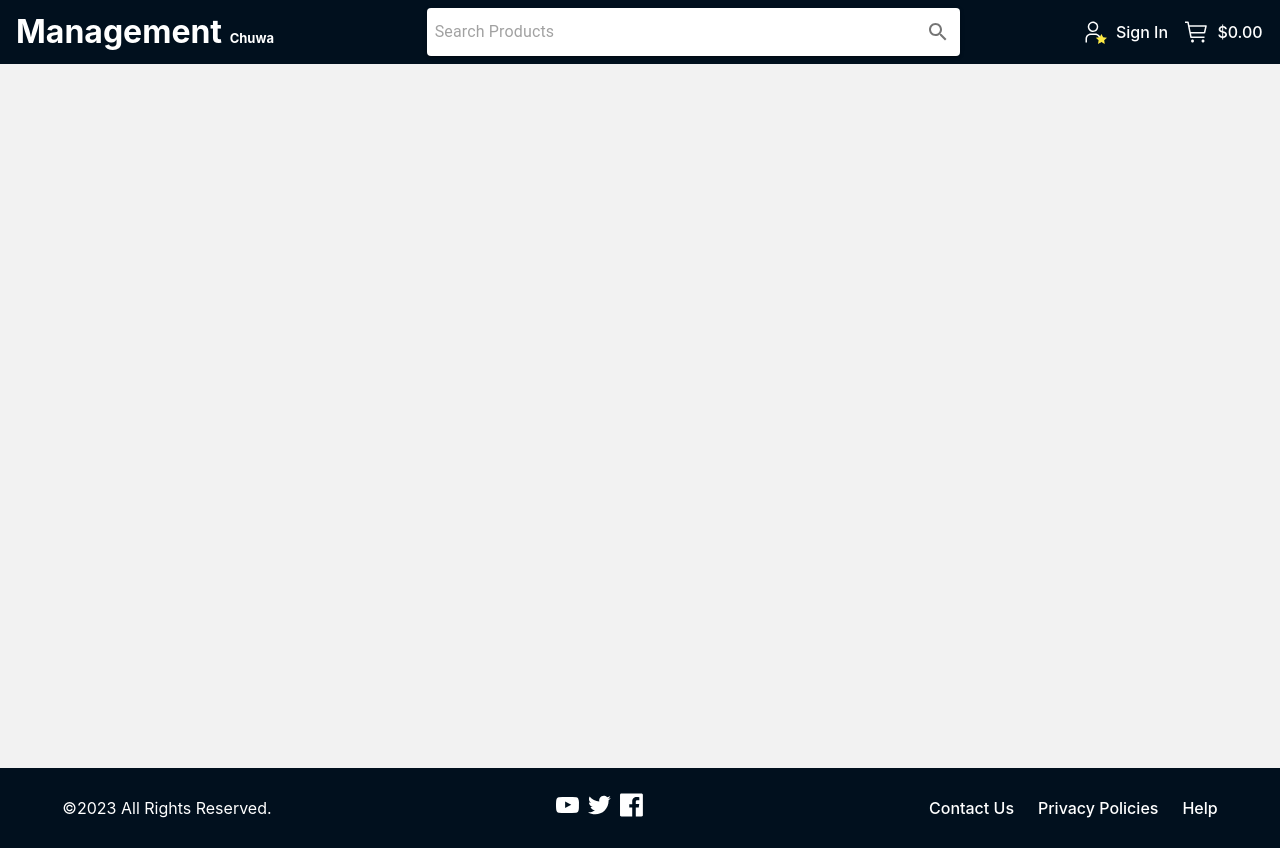
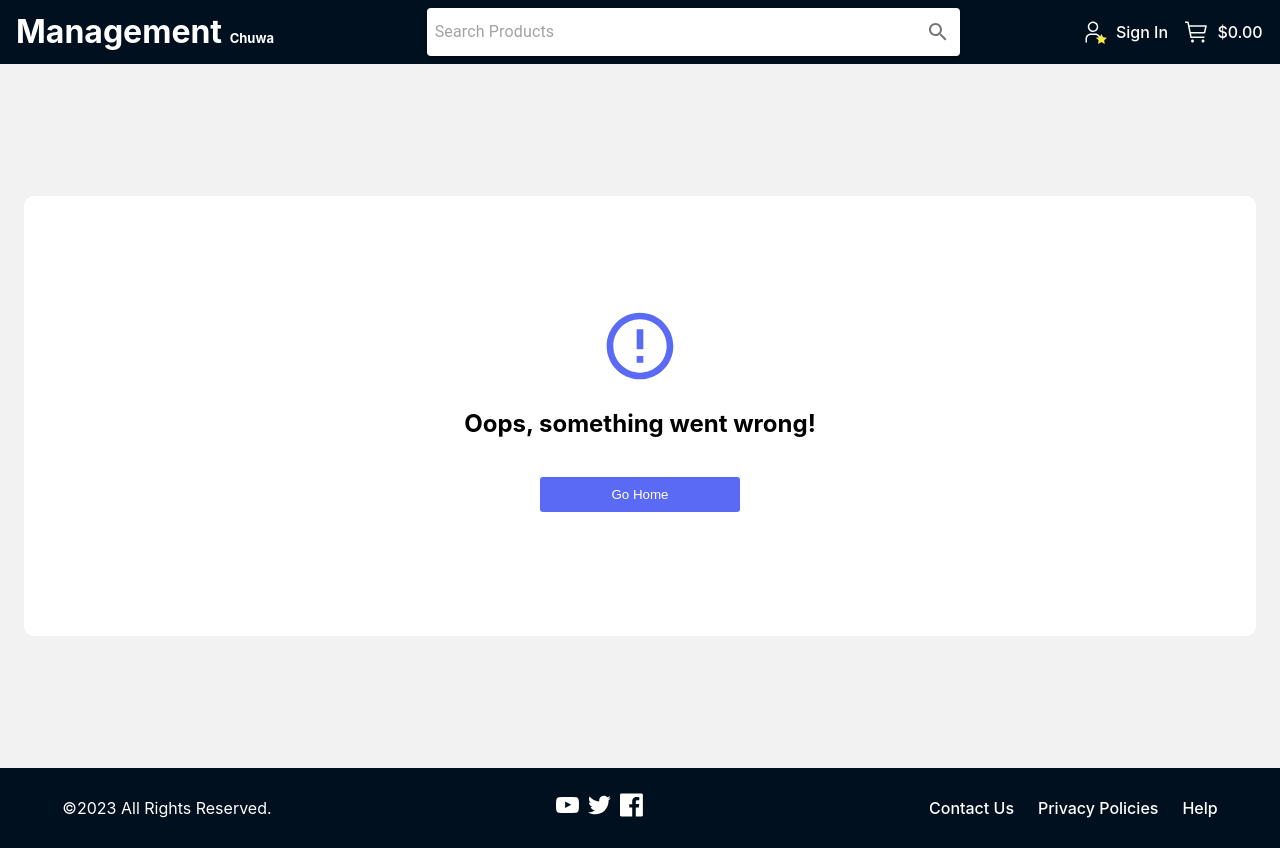
Before and after one commit to smudgebaby/Project1, a React (Vite) app in the folder product management system/: page / in a window 1280 px wide. Built offline with nearby package versions, Linux system fonts and the light colour scheme.

Commit message:
add error page

```diff
--- a/product management system/src/App.jsx
+++ b/product management system/src/App.jsx
@@ -4,6 +4,7 @@ import SignIn from './Pages/SignIn/SignIn.jsx'
 import SignUp from './Pages/SignUp/SignUp.jsx'
 import ResetPassword from './Pages/ResetPassword/ResetPassword.jsx'
 import Confirmation from './Pages/Confirmation/Confirmation.jsx'
+import Error from './Pages/Error/Error.jsx'
 import Header from './Components/Header.jsx';
 import Footer from './Components/Footer.jsx';
 import Products from './Pages/Products/Products.jsx';
@@ -68,6 +69,7 @@ function App() {
           <Route path='/products' element={<Products />} />
           <Route path='/detail' element={<ProductDetail />} />
           <Route path='/cart' element={<Cart open={isCartOpen} handleClose={handleCartClose} cartItems={cartItems} setCartItems={setCartItems}/>} />
+          <Route path='*' element={<Error />} />
         </Routes>
       </Container>
       <Footer />
--- /dev/null
+++ b/product management system/src/Pages/Error/Error.css
@@ -0,0 +1,42 @@
+.error-container {
+  display: flex;
+  flex-direction: column;
+  justify-items: center;
+  justify-content: center;
+  width: 200vw;
+	height: 50vh;
+  min-height: 400px;
+  min-width: 300px;
+  border-radius: 10px;
+  background-color: white;
+  padding: 20px;
+  margin: auto;
+  text-align: center;
+}
+
+.error-container svg {
+  margin: 0 auto;
+}
+
+.error-container .description {
+  font-size: x-large;
+  margin: 20px 5rem 20px;
+  font-weight: 750;
+}
+
+.error-container .home-button {
+	background-color: #5b6af5;
+	color: white;
+	border: none;
+	width: 200px;
+	border-radius: 3px;
+	padding: 10px;
+	margin: 15px auto;
+}
+
+
+@media (max-width: 800px) {
+  .error-container .description {
+    margin: 20px 2rem 20px;
+  }
+}
--- /dev/null
+++ b/product management system/src/Pages/Error/Error.jsx
@@ -0,0 +1,18 @@
+import './Error.css'
+import ErrorOutlineIcon from '@mui/icons-material/ErrorOutline';
+
+function Error() {
+	// TODO: router to home page when click button
+
+  return (
+    <>
+        <div className="error-container">
+					<ErrorOutlineIcon style={{ color: '#5b6af5', fontSize: 80 }} />
+          <p className='description'>Oops, something went wrong!</p>
+          <button className='home-button'>Go Home</button>
+        </div>
+    </>
+  )
+}
+
+export default Error
```
